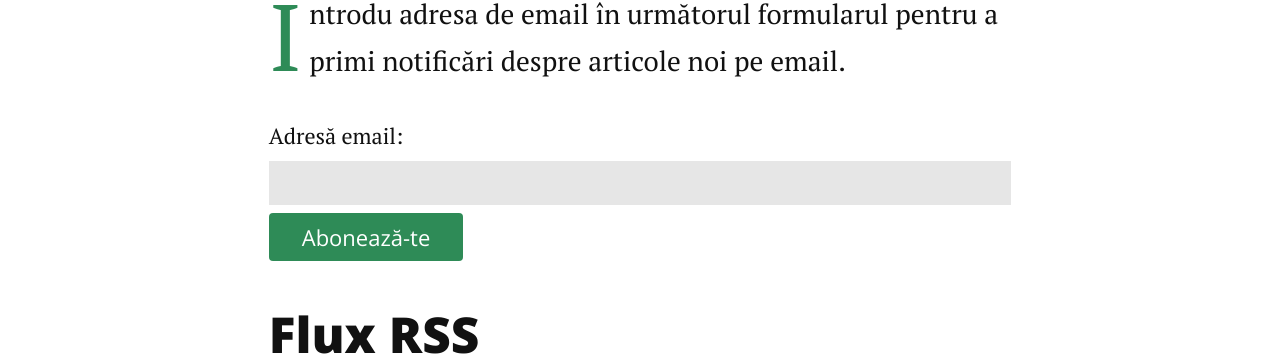
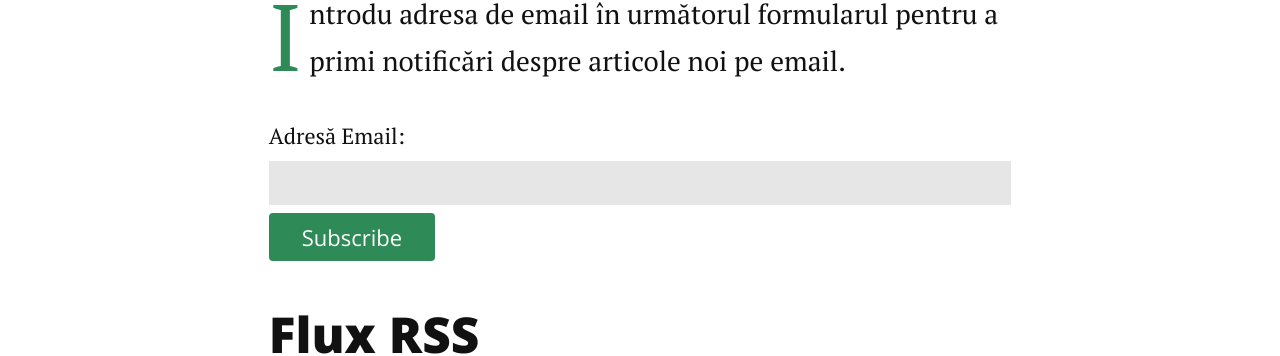
Before and after one commit to alexandru/pfiu.ro, a Jekyll site: the page built from abonament.html, in a window 1280 px wide. Shown: the part 584-940 px from the top of the page. Built offline with Jekyll 4.4.1, drawn with Linux system fonts in a browser that asks for light colours; nearby versions of some CDN libraries.

Commit message:
Mailchimp

```diff
--- a/abonament.html
+++ b/abonament.html
@@ -11,14 +11,22 @@
     <span class="dropcap">I</span>ntrodu adresa de email în următorul formularul pentru a primi notificări despre articole noi pe email.
   </p>
 
-  <form action="https://feed.press/e/mailverify" method="post"
-        target="popupwindow" onsubmit="window.open('https://feed.press/e/mailverify?feed_id=pfiu', 'popupwindow', 'scrollbars=yes,width=550,height=400');return true">
-
-    <input type="hidden" value="pfiu" name="feed_id"/>
-    <label for="email">Adresă email:</label>
-    <input type="text" id="email" name="email" class="full-width"><br>
-    <input type="submit" value="Abonează-te" class="button" />
+  <!-- Begin Mailchimp Signup Form -->
+  <form action="https://pfiu.us20.list-manage.com/subscribe/post?u=6c8297e886b517d8535e8410e&amp;id=a3391a44b0" method="post" id="mc-embedded-subscribe-form" name="mc-embedded-subscribe-form" class="validate" target="_blank" novalidate>
+    <div id="mc_embed_signup_scroll">
+      <div class="mc-field-group">
+        <label for="mce-EMAIL">Adresă Email:</label>
+        <input type="email" value="" name="EMAIL" class="required email full-width" id="mce-EMAIL">
+      </div>
+      <div id="mce-responses" class="clear">
+        <div class="response" id="mce-error-response" style="display:none"></div>
+        <div class="response" id="mce-success-response" style="display:none"></div>
+      </div>    <!-- real people should not fill this in and expect good things - do not remove this or risk form bot signups-->
+      <div style="position: absolute; left: -5000px;" aria-hidden="true"><input type="text" name="b_6c8297e886b517d8535e8410e_a3391a44b0" tabindex="-1" value=""></div>
+      <div class="clear"><input type="submit" value="Subscribe" name="subscribe" id="mc-embedded-subscribe" class="button"></div>
+    </div>
   </form>
+  <!--End mc_embed_signup-->
 
   <h2>Flux RSS</h2>
 
```
Also changed, not shown: assets/media/logo-green-250.png (added), 1 other file.
